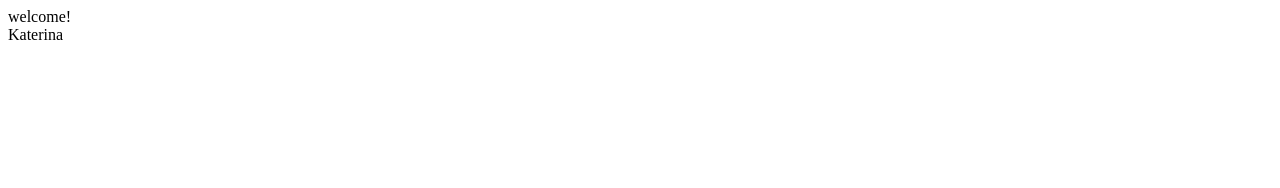
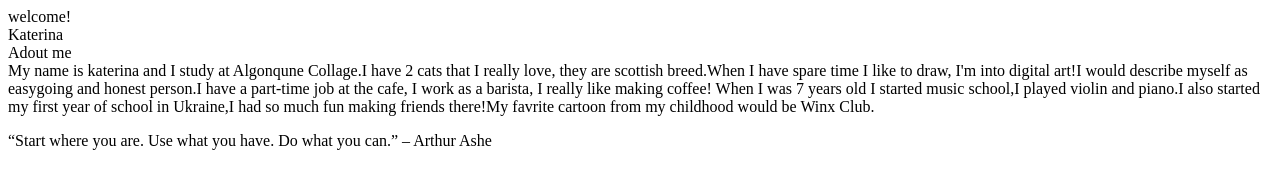
Before and after one commit to KaterinaIst/KaterinaIst.github.io, a plain HTML site: page html-assignment/index.html in a window 1280 px wide. Drawn offline with Linux system fonts and the light colour scheme.

Commit message:
Update index.html

```diff
--- a/html-assignment/index.html
+++ b/html-assignment/index.html
@@ -9,8 +9,10 @@
 <body>
 <hi>welcome!<hi>
     <header>Katerina</header>
-
-
+    <head>Adout me</head>
+<article>My name is katerina and I study at Algonqune Collage.I have 2 cats that I really love, they are scottish breed.When I have spare time I like to draw, I'm into digital art!I would describe myself as easygoing and honest person.I have a part-time job at the cafe, I work as a barista, I really like making coffee!
+    When I was 7 years old I started music school,I played violin and piano.I also started my first year of school in Ukraine,I had so much fun making friends there!My favrite cartoon from my childhood would be Winx Club.</article>
+    <p>“Start where you are. Use what you have. Do what you can.” – Arthur Ashe</p>
 </hi>
 </body>
 </html>
```
